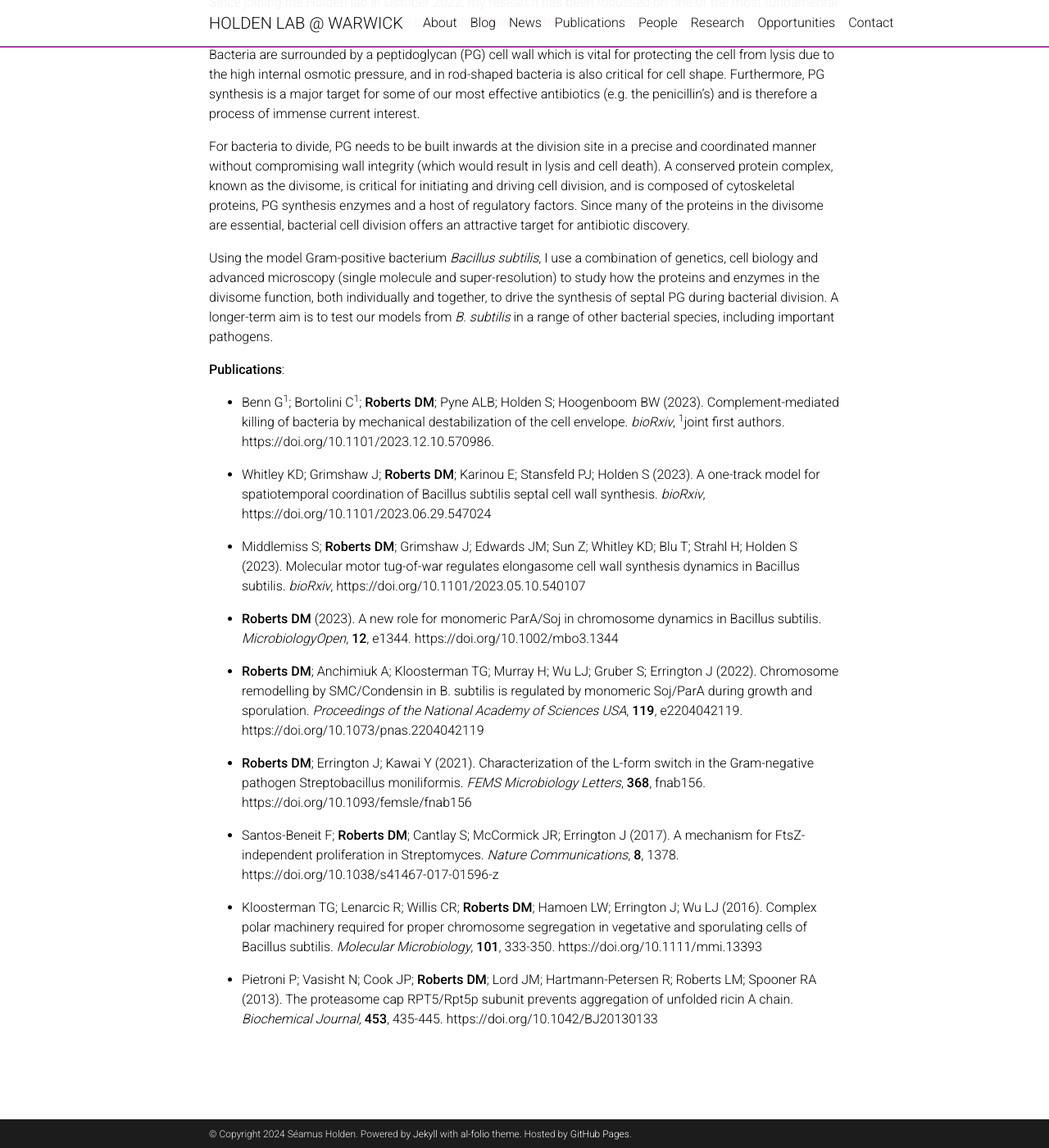
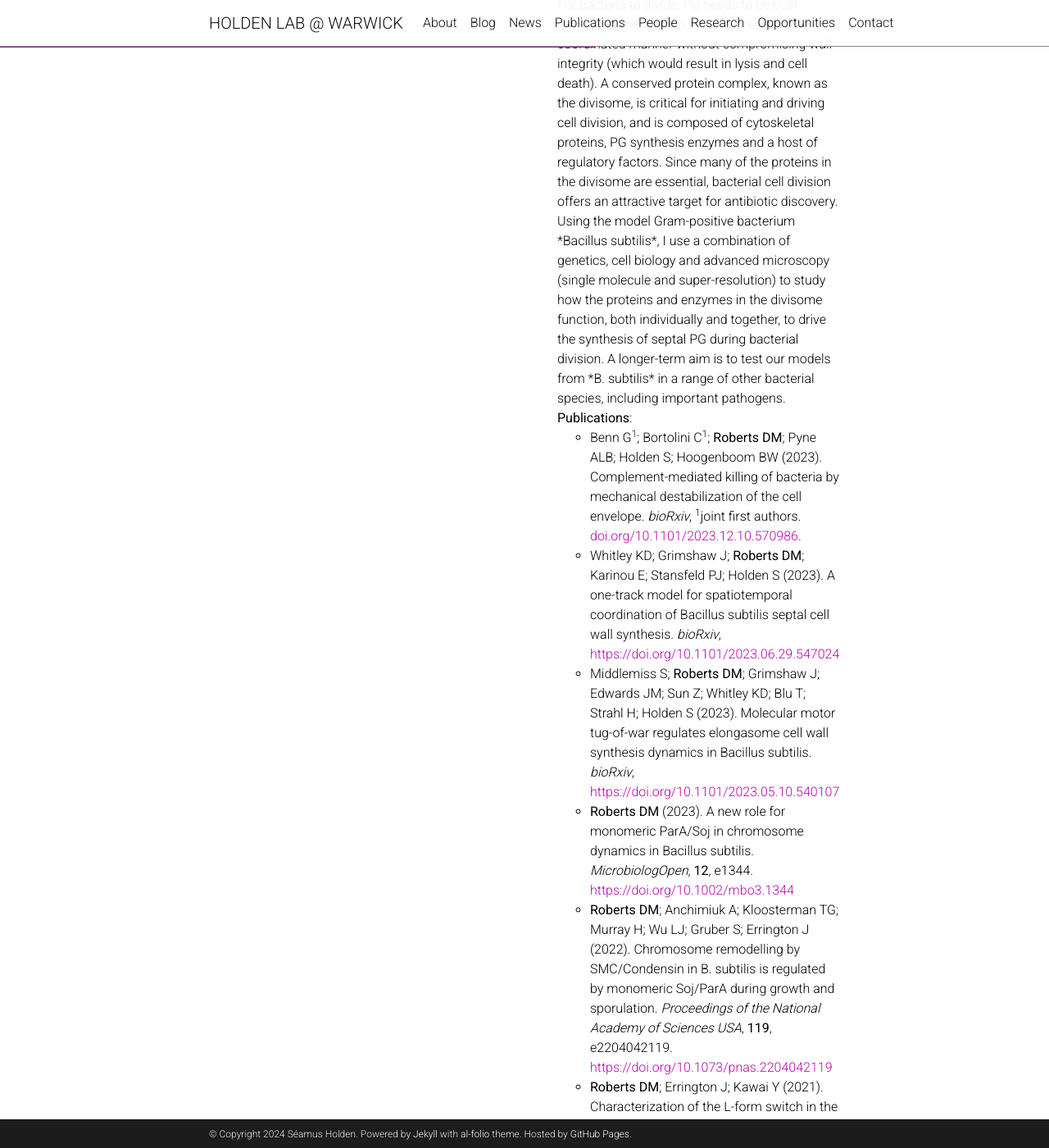
Before and after one commit to HoldenLab/holdenlab.github.io, a Jekyll site: the page built from _projects/roberts_david.md, in a window 1280 px wide and 1400 px high, scrolled down 916 px. Shown: the whole window at 82% size. Built offline with Jekyll 4.4.1, drawn with Linux system fonts in a browser that asks for light colours; comment, search, counter and statistics services are not loaded; a style sheet for code colours, icons or effects is not loaded; some of the changed text lies outside the part shown.

Commit message:
Update roberts_david.md

```diff
--- a/_projects/roberts_david.md
+++ b/_projects/roberts_david.md
@@ -8,46 +8,64 @@
 redirect:
 ---
 
+<div class="container">
+  <div class="row">
+    <div class="col">
+
 <img src="/assets/img/people/Dave_Roberts_profile.jpg" width="30%">
+<br>
+Email: David.M.Roberts@warwick.ac.uk
+<br>
 
-Email: David.M.Roberts@warwick.ac.uk
+    </div>
 
+    <div class="col">
 
-**Career History**
-- **2022-present:** Postdoctoral Researcher, School of Life Sciences, University of Warwick.
+<b>Career History</b>
+<ul>
+  <li><b>2022-present</b>: Postdoctoral Researcher, School of Life Sciences, University of Warwick.
 PI: Dr Seamus Holden
-- **2018-2022**: Postdoctoral Researcher, Centre for Bacterial Cell Biology, Newcastle University.
+  <li><b>2018-2022</b>: Postdoctoral Researcher, Centre for Bacterial Cell Biology, Newcastle University.
 PI: Prof Jeff Errington FMedSci FRS
-- **2013-2017**: PhD in Molecular Microbiology, Newcastle University.
+  <li><b>2013-2017</b>: PhD in Molecular Microbiology, Newcastle University.
 Supervisor: Prof Jeff Errington FMedSci FRS; Funder: The Barbour Foundation
-- **2009-2013**: MBiolSci (Hons) First Class in Molecular Biology, University of Sheffield
+  <li><b>2009-2013</b>: MBiolSci (Hons) First Class in Molecular Biology, University of Sheffield
+</ul>
 
+    </div>
+  </div>
+  <div class="row">
 
-**Current Research**
+<b>Current Research</b>
 
 Since joining the Holden lab in October 2022, my research has been focussed on one of the most fundamental questions in microbiology: <a href="https://holdenlab.github.io/projects/research_celldiv/">how one bacterial cell divides into two</a>.
+<br>
+Bacteria are surrounded by a peptidoglycan (PG) cell wall which is vital for protecting the cell from lysis due to the high internal osmotic pressure, and in rod-shaped bacteria is also critical for cell shape. Furthermore, PG synthesis is a major target for some of our most effective antibiotics (e.g. the penicillin’s) and is therefore a process of immense current interest.
+<br>
+For bacteria to divide, PG needs to be built inwards at the division site in a precise and coordinated manner without compromising wall integrity (which would result in lysis and cell death). A conserved protein complex, known as the divisome, is critical for initiating and driving cell division, and is composed of cytoskeletal proteins, PG synthesis enzymes and a host of regulatory factors. Since many of the proteins in the divisome are essential, bacterial cell division offers an attractive target for antibiotic discovery.
+<br>
+Using the model Gram-positive bacterium *Bacillus subtilis*, I use a combination of genetics, cell biology and advanced microscopy (single molecule and super-resolution) to study how the proteins and enzymes in the divisome function, both individually and together, to drive the synthesis of septal PG during bacterial division. A longer-term aim is to test our models from *B. subtilis* in a range of other bacterial species, including important pathogens.
+<br>
+<b>Publications</b>:
+<ul>
+  <li> Benn G<sup>1</sup>; Bortolini C<sup>1</sup>; <b>Roberts DM</b>; Pyne ALB; Holden S; Hoogenboom BW (2023). Complement-mediated killing of bacteria by mechanical destabilization of the cell envelope. <i>bioRxiv</i>, <sup>1</sup>joint first authors. <a href="https://doi.org/10.1101/2023.12.10.570986">doi.org/10.1101/2023.12.10.570986</a>.
+<br>
+  <li> Whitley KD; Grimshaw J; <b>Roberts DM</b>; Karinou E; Stansfeld PJ; Holden S (2023). A one-track model for spatiotemporal coordination of Bacillus subtilis septal cell wall synthesis. <i>bioRxiv</i>, <a href="https://doi.org/10.1101/2023.06.29.547024">https://doi.org/10.1101/2023.06.29.547024</a>
+<br>
+  <li> Middlemiss S; <b>Roberts DM</b>; Grimshaw J; Edwards JM; Sun Z; Whitley KD; Blu T; Strahl H; Holden S (2023). Molecular motor tug-of-war regulates elongasome cell wall synthesis dynamics in Bacillus subtilis. <i>bioRxiv</i>, <a href="https://doi.org/10.1101/2023.05.10.540107">https://doi.org/10.1101/2023.05.10.540107</a>
+<br>
+  <li> <b>Roberts DM</b> (2023). A new role for monomeric ParA/Soj in chromosome dynamics in Bacillus subtilis. <i>MicrobiologOpen</i>, <b>12</b>, e1344. <a href="https://doi.org/10.1002/mbo3.1344">https://doi.org/10.1002/mbo3.1344</a>
+<br>
+  <li> <b>Roberts DM</b>; Anchimiuk A; Kloosterman TG; Murray H; Wu LJ; Gruber S; Errington J (2022). Chromosome remodelling by SMC/Condensin in B. subtilis is regulated by monomeric Soj/ParA during growth and sporulation. <i>Proceedings of the National Academy of Sciences USA</i>, <b>119</b>, e2204042119. <a href="https://doi.org/10.1073/pnas.2204042119">https://doi.org/10.1073/pnas.2204042119</a>
+<br>
+  <li> <b>Roberts DM</b>; Errington J; Kawai Y (2021). Characterization of the L-form switch in the Gram-negative pathogen Streptobacillus moniliformis. <i>FEMS Microbiology Letters</i>, <b>368</b>, fnab156. <a href="https://doi.org/10.1093/femsle/fnab156">https://doi.org/10.1093/femsle/fnab156</a>
+<br>
+  <li> Santos-Beneit F; <b>Roberts DM</b>; Cantlay S; McCormick JR; Errington J (2017). A mechanism for FtsZ-independent proliferation in Streptomyces. <i>Nature Communications</i>, <b>8</b>, 1378. <a href="https://doi.org/10.1038/s41467-017-01596-z">https://doi.org/10.1038/s41467-017-01596-z</a>
+<br>
+  <li> Kloosterman TG; Lenarcic R; Willis CR; <b>Roberts DM</b>; Hamoen LW; Errington J; Wu LJ (2016). Complex polar machinery required for proper chromosome segregation in vegetative and sporulating cells of Bacillus subtilis. <i>Molecular Microbiology</i>, <b>101</b>, 333-350. <a href="https://doi.org/10.1111/mmi.13393">https://doi.org/10.1111/mmi.13393</a>
+<br>
+  <li> Pietroni P; Vasisht N; Cook JP; <b>Roberts DM</b>; Lord JM; Hartmann-Petersen R; Roberts LM; Spooner RA (2013). The proteasome cap RPT5/Rpt5p subunit prevents aggregation of unfolded ricin A chain. <i>Biochemical Journal</i>, <b>453</b>, 435-445. <a href="https://doi.org/10.1042/BJ20130133">https://doi.org/10.1042/BJ20130133</a>
+</ul>
 
-Bacteria are surrounded by a peptidoglycan (PG) cell wall which is vital for protecting the cell from lysis due to the high internal osmotic pressure, and in rod-shaped bacteria is also critical for cell shape. Furthermore, PG synthesis is a major target for some of our most effective antibiotics (e.g. the penicillin’s) and is therefore a process of immense current interest.
-
-For bacteria to divide, PG needs to be built inwards at the division site in a precise and coordinated manner without compromising wall integrity (which would result in lysis and cell death). A conserved protein complex, known as the divisome, is critical for initiating and driving cell division, and is composed of cytoskeletal proteins, PG synthesis enzymes and a host of regulatory factors. Since many of the proteins in the divisome are essential, bacterial cell division offers an attractive target for antibiotic discovery.
-
-Using the model Gram-positive bacterium *Bacillus subtilis*, I use a combination of genetics, cell biology and advanced microscopy (single molecule and super-resolution) to study how the proteins and enzymes in the divisome function, both individually and together, to drive the synthesis of septal PG during bacterial division. A longer-term aim is to test our models from *B. subtilis* in a range of other bacterial species, including important pathogens.
-
-**Publications**:
-- Benn G<sup>1</sup>; Bortolini C<sup>1</sup>; **Roberts DM**; Pyne ALB; Holden S; Hoogenboom BW (2023). Complement-mediated killing of bacteria by mechanical destabilization of the cell envelope. *bioRxiv*, <sup>1</sup>joint first authors. https://doi.org/10.1101/2023.12.10.570986.
-
-- Whitley KD; Grimshaw J; **Roberts DM**; Karinou E; Stansfeld PJ; Holden S (2023). A one-track model for spatiotemporal coordination of Bacillus subtilis septal cell wall synthesis. *bioRxiv*, https://doi.org/10.1101/2023.06.29.547024
-
-- Middlemiss S; **Roberts DM**; Grimshaw J; Edwards JM; Sun Z; Whitley KD; Blu T; Strahl H; Holden S (2023). Molecular motor tug-of-war regulates elongasome cell wall synthesis dynamics in Bacillus subtilis. *bioRxiv*, https://doi.org/10.1101/2023.05.10.540107
-
-- **Roberts DM** (2023). A new role for monomeric ParA/Soj in chromosome dynamics in Bacillus subtilis. *MicrobiologyOpen*, **12**, e1344. https://doi.org/10.1002/mbo3.1344
-
-- **Roberts DM**; Anchimiuk A; Kloosterman TG; Murray H; Wu LJ; Gruber S; Errington J (2022). Chromosome remodelling by SMC/Condensin in B. subtilis is regulated by monomeric Soj/ParA during growth and sporulation. *Proceedings of the National Academy of Sciences USA*, **119**, e2204042119. https://doi.org/10.1073/pnas.2204042119
-
-- **Roberts DM**; Errington J; Kawai Y (2021). Characterization of the L-form switch in the Gram-negative pathogen Streptobacillus moniliformis. *FEMS Microbiology Letters*, **368**, fnab156. https://doi.org/10.1093/femsle/fnab156
-
-- Santos-Beneit F; **Roberts DM**; Cantlay S; McCormick JR; Errington J (2017). A mechanism for FtsZ-independent proliferation in Streptomyces. *Nature Communications*, **8**, 1378. https://doi.org/10.1038/s41467-017-01596-z
-
-- Kloosterman TG; Lenarcic R; Willis CR; **Roberts DM**; Hamoen LW; Errington J; Wu LJ (2016). Complex polar machinery required for proper chromosome segregation in vegetative and sporulating cells of Bacillus subtilis. *Molecular Microbiology*, **101**, 333-350. https://doi.org/10.1111/mmi.13393
-
-- Pietroni P; Vasisht N; Cook JP; **Roberts DM**; Lord JM; Hartmann-Petersen R; Roberts LM; Spooner RA (2013). The proteasome cap RPT5/Rpt5p subunit prevents aggregation of unfolded ricin A chain. *Biochemical Journal*, **453**, 435-445. https://doi.org/10.1042/BJ20130133
+  </div>
+</div>
```
